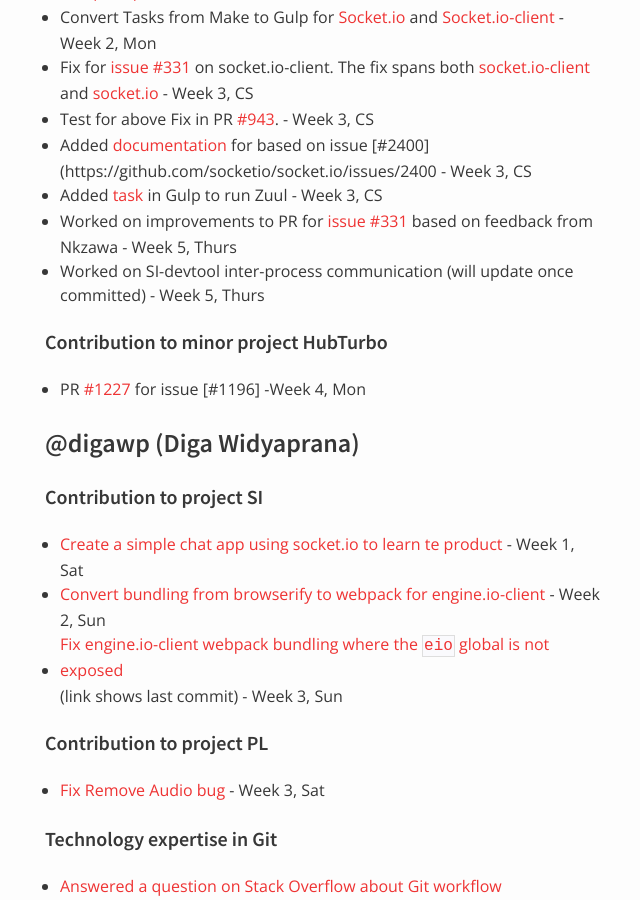
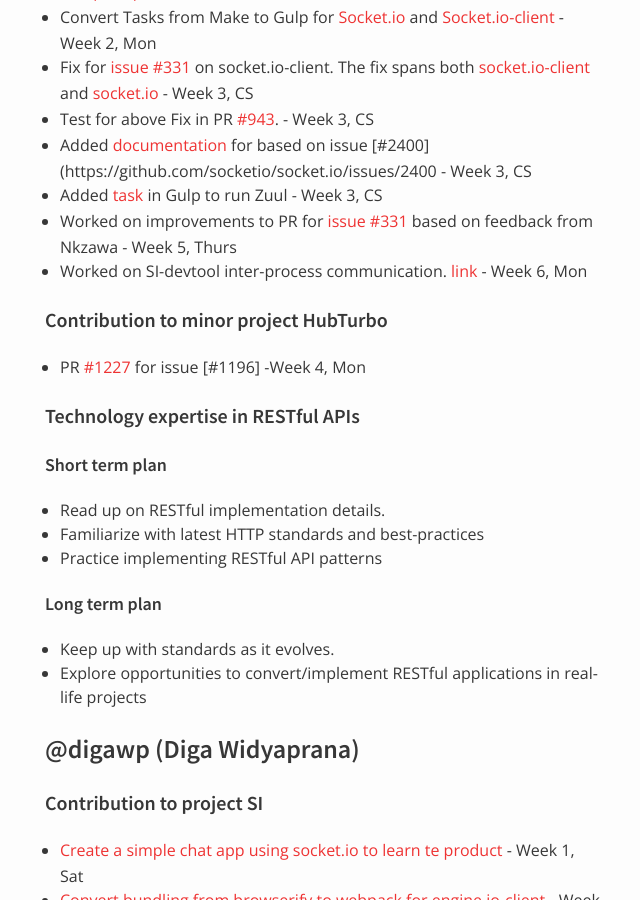
Before and after one commit to nus-oss/cs3281-AY1516S2-website, a Jekyll site: the page built from teams/socketio.md, in a window 1280 px wide and 900 px high, scrolled down 5390 px. Shown: the whole window, without its empty margins (325-965 px from the left). Built offline with Jekyll 4.4.1, drawn with Linux system fonts in a browser that asks for light colours.

Commit message:
Update on expert area

```diff
--- a/teams/socketio.md
+++ b/teams/socketio.md
@@ -173,11 +173,22 @@
 * Added [documentation](https://github.com/socketio/socket.io/pull/2415) for based on issue [#2400](https://github.com/socketio/socket.io/issues/2400 - Week 3, CS
 * Added [task](https://github.com/whattokingu/socket.io-client/commit/fdef60a24ea3edd5f0da746f5f7a133844fe05e1) in Gulp to run Zuul - Week 3, CS
 * Worked on improvements to PR for [issue #331](https://github.com/socketio/socket.io-client/issues/331) based on feedback from Nkzawa - Week 5, Thurs
-* Worked on SI-devtool inter-process communication (will update once committed) - Week 5, Thurs
+* Worked on SI-devtool inter-process communication. [link](https://github.com/nus-fboa2016-si/socketio-devtool/commit/083d0ed33bc6e2c76df124b825b103c9aa19d427) - Week 6, Mon
 
 
 #### Contribution to minor project HubTurbo
 * PR [#1227](https://github.com/HubTurbo/HubTurbo/pull/1227) for issue [#1196] -Week 4, Mon
+
+#### Technology expertise in RESTful APIs
+
+##### Short term plan
+* Read up on RESTful implementation details.
+* Familiarize with latest HTTP standards and best-practices
+* Practice implementing RESTful API patterns
+
+##### Long term plan
+* Keep up with standards as it evolves.
+* Explore opportunities to convert/implement RESTful applications in real-life projects
 
 ### @digawp (Diga Widyaprana)
 
```
